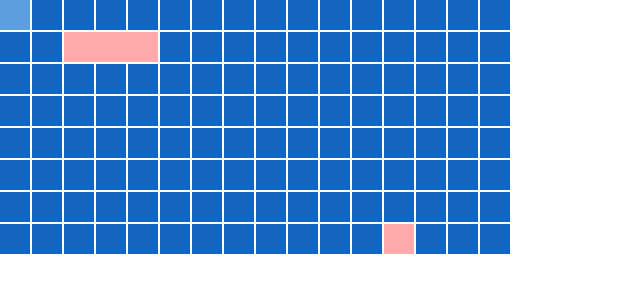
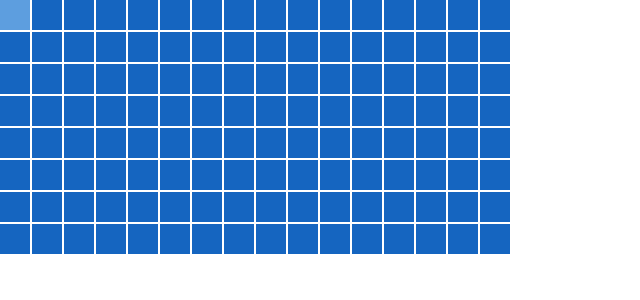
Before and after one commit to LouisAndrew/loop-maker, a React (Create React App) app: page / in a window 1280 px wide. Shown: the top 300 px of the page, without its empty margins (0-640 px from the left). Built offline with nearby package versions, Linux system fonts and the light colour scheme.

Commit message:
feat(grid-item): enable toggling on box value

```diff
--- a/package.json
+++ b/package.json
@@ -9,6 +9,7 @@
     "@testing-library/jest-dom": "^5.11.4",
     "@testing-library/react": "^11.1.0",
     "@testing-library/user-event": "^12.1.10",
+    "lodash.omit": "4.5.0",
     "react": "^17.0.2",
     "react-dom": "^17.0.2",
     "react-scripts": "4.0.3",
@@ -39,6 +40,7 @@
     ]
   },
   "devDependencies": {
+    "babel-eslint": "10.1.0",
     "eslint": "7.32.0",
     "eslint-config-airbnb": "18.2.1",
     "eslint-plugin-import": "2.25.2",
--- a/src/components/TrackItem/Grid/GridBackround.jsx
+++ b/src/components/TrackItem/Grid/GridBackround.jsx
@@ -1,15 +1,30 @@
 /* eslint-disable react/no-array-index-key */
-import React from 'react';
+import React, { useState } from 'react';
 import { Stack, Box } from '@mui/material';
+import omit from 'lodash.omit';
 
 const GridBackround = () => {
   const GRID_ROWS = 8;
   const GRID_COLS = 16;
 
-  const activeBox = ['1;2', '7;12'];
-  const activeBoxValues = {
-    '1;2': 3,
-    '7;12': 1,
+  const [activeBox, setActiveBox] = useState([]);
+  const [activeBoxValues, setActiveBoxValues] = useState({});
+
+  /**
+   *
+   * @param {string} itemId
+   */
+  const toggleActive = (itemId) => {
+    if (!activeBox.includes(itemId)) {
+      setActiveBox([...activeBox, itemId]);
+      setActiveBoxValues({
+        ...activeBoxValues,
+        [itemId]: 1,
+      });
+    } else {
+      setActiveBox(activeBox.filter((boxId) => boxId !== itemId));
+      setActiveBoxValues(omit(activeBox, itemId));
+    }
   };
 
   /**
@@ -39,6 +54,7 @@ const GridBackround = () => {
                     },
                   }}
                   key={`col-${columnIndex}`}
+                  onClick={() => toggleActive(id)}
                 >
                   {activeBox.includes(id) && idValue
                     ? (
```
Also changed, not shown: .eslintrc.js, 2 other files (tests, documents, lock files or other folders).
